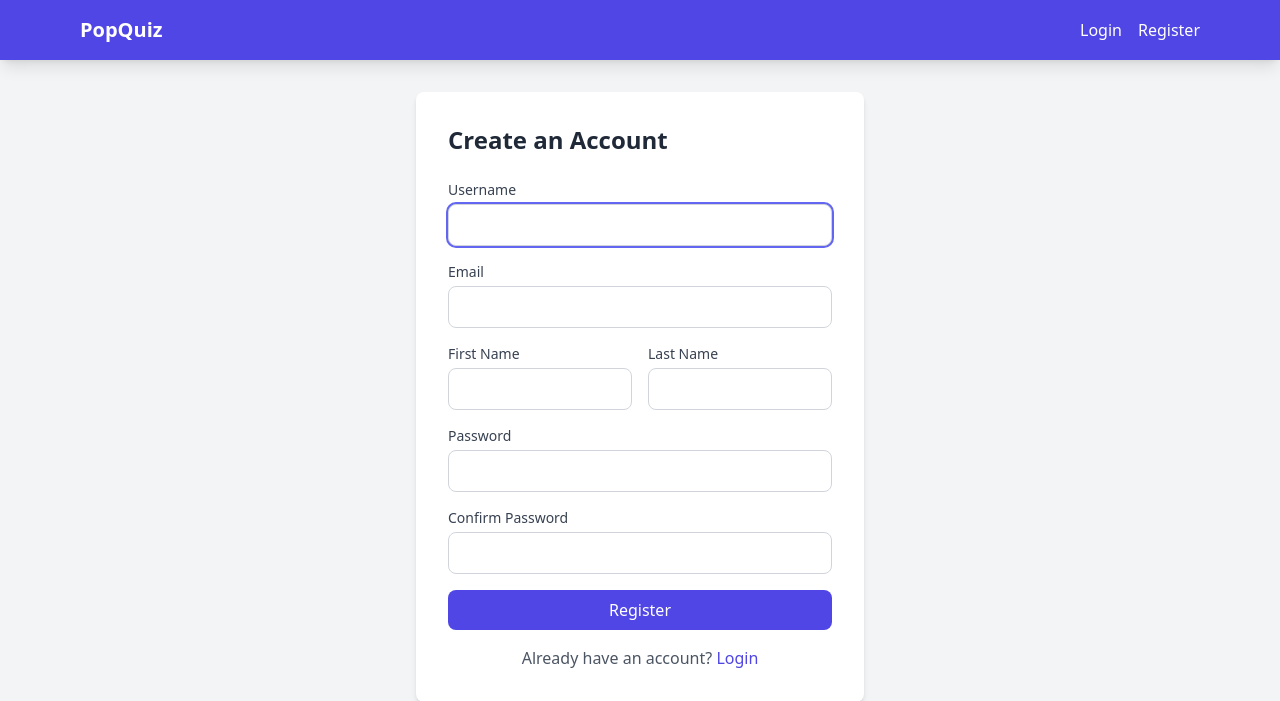
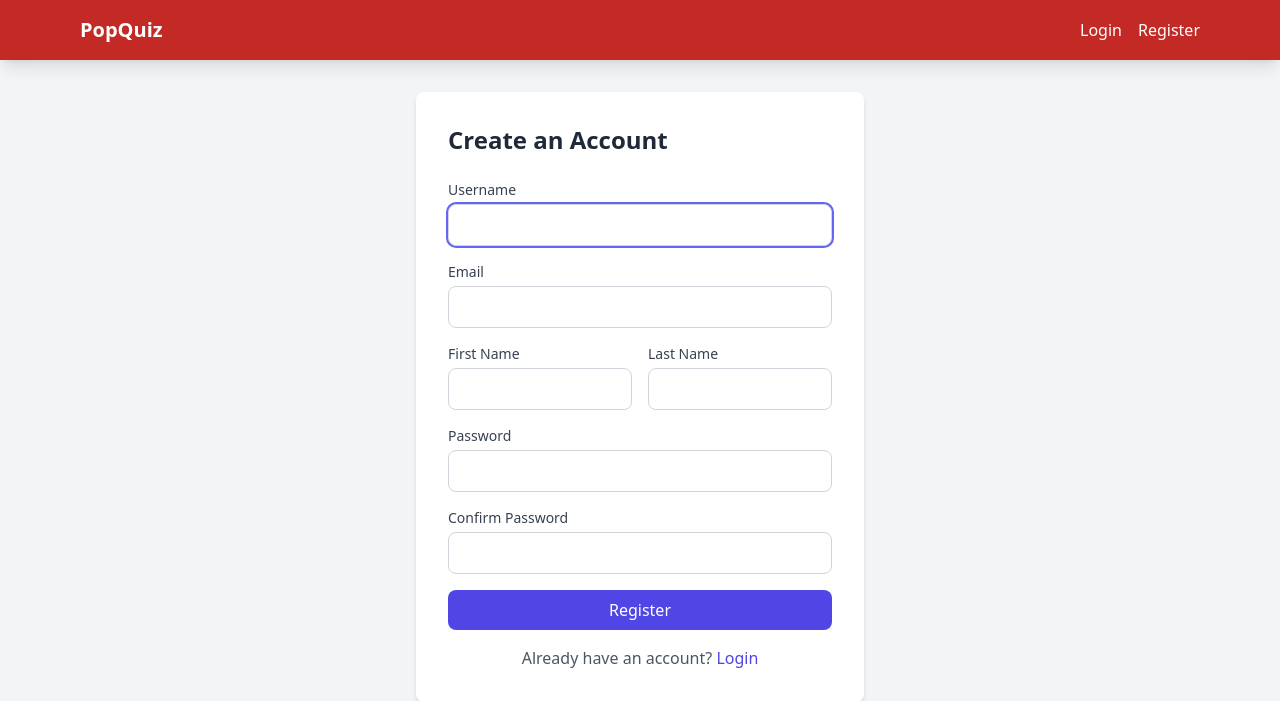
Before and after one commit to chnm/popquiz, a Django app: page /accounts/register/ in a window 1280 px wide. Shown: the top 701 px of the page. Run offline with Django 5.2, Linux system fonts and the light colour scheme; some libraries are stand-ins or nearby versions.

Commit message:
Change navigation bar color to RRCHNM red
Update header background from indigo to RRCHNM brand red (rgb(195, 42, 38))
Adjust text colors for better contrast with red background

Co-Authored-By: Claude Sonnet 4.5 <noreply@anthropic.com>

```diff
--- a/templates/base.html
+++ b/templates/base.html
@@ -7,21 +7,21 @@
     <script src="https://cdn.tailwindcss.com"></script>
 </head>
 <body class="bg-gray-100 min-h-screen">
-    <nav class="bg-indigo-600 text-white shadow-lg">
+    <nav class="text-white shadow-lg" style="background-color: rgb(195, 42, 38);">
         <div class="max-w-6xl mx-auto px-4">
             <div class="flex justify-between items-center py-4">
                 <a href="{% url 'home' %}" class="text-xl font-bold">PopQuiz</a>
                 <div class="flex items-center space-x-4">
                     {% if user.is_authenticated %}
-                        <span class="text-indigo-100">{{ user.first_name }} {{ user.last_name }}</span>
-                        <a href="{% url 'profile' user.username %}" class="hover:text-indigo-200">My Profile</a>
+                        <span class="text-white/80">{{ user.first_name }} {{ user.last_name }}</span>
+                        <a href="{% url 'profile' user.username %}" class="hover:text-white/60">My Profile</a>
                         <form method="post" action="{% url 'logout' %}" class="inline">
                             {% csrf_token %}
-                            <button type="submit" class="hover:text-indigo-200">Logout</button>
+                            <button type="submit" class="hover:text-white/60">Logout</button>
                         </form>
                     {% else %}
-                        <a href="{% url 'login' %}" class="hover:text-indigo-200">Login</a>
-                        <a href="{% url 'register' %}" class="hover:text-indigo-200">Register</a>
+                        <a href="{% url 'login' %}" class="hover:text-white/60">Login</a>
+                        <a href="{% url 'register' %}" class="hover:text-white/60">Register</a>
                     {% endif %}
                 </div>
             </div>
```
